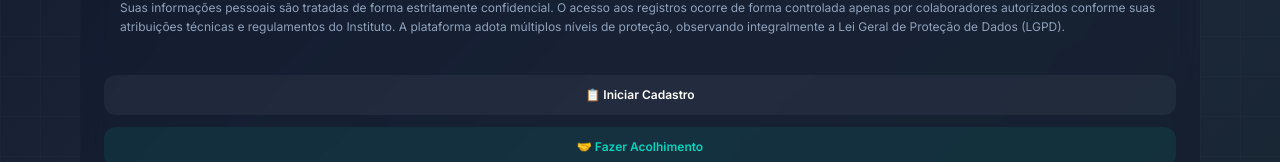
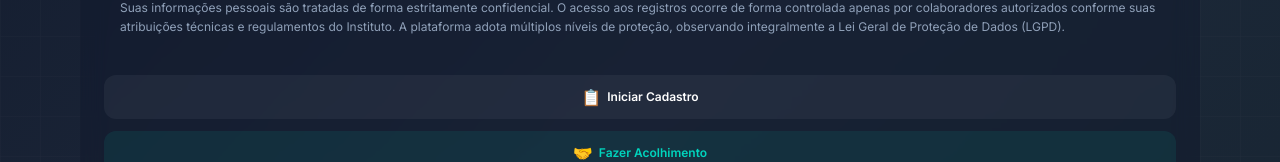
Before and after one commit to instsermelhor/ISMCL, a React (Vite) app: page /login in a window 1280 px wide. Shown: the part 644-806 px from the top of the page. Built offline with nearby package versions, Linux system fonts and the light colour scheme; no server answers.

Commit message:
Update IAMLogin.tsx

```diff
--- a/src/pages/IAMLogin.tsx
+++ b/src/pages/IAMLogin.tsx
@@ -169,10 +169,12 @@ function AuraLandingColumn() {
         {content.quickActions.map(action => (
           <button
             key={action.id}
+            type="button"
             onClick={() => navigate(action.route)}
-            className={`px-4 py-3 rounded-xl font-semibold text-xs transition-all text-center active:scale-[0.98] ${action.colorClass}`}
+            className={`min-h-[44px] px-4 py-3 rounded-xl font-semibold text-xs transition-all flex items-center justify-center gap-1.5 active:scale-[0.98] cursor-pointer ${action.colorClass}`}
           >
-            {action.emoji} {action.label}
+            <span className="text-base leading-none">{action.emoji}</span>
+            <span>{action.label}</span>
           </button>
         ))}
       </div>
```
